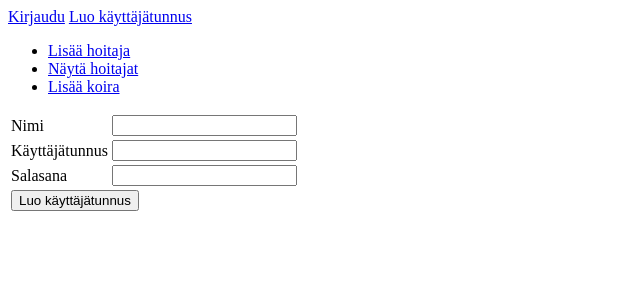
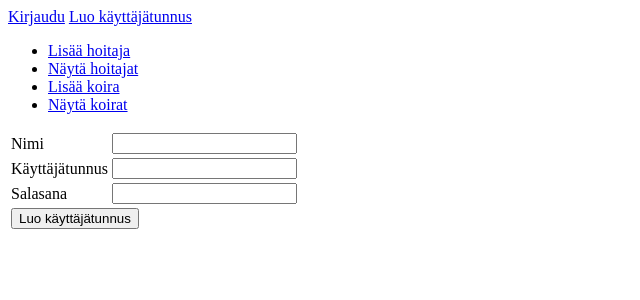
Before and after one commit to hannajan/Koirapaivakirja, a Flask app: page /auth/register in a window 1280 px wide. Shown: the top 300 px of the page, without its empty margins (0-640 px from the left). Run offline with Flask 2, Linux system fonts and the light colour scheme.

Commit message:
Lisätty vielä aloitussivulle linkki koirien listaukseen

```diff
--- a/application/templates/layout.html
+++ b/application/templates/layout.html
@@ -17,6 +17,7 @@
           <li><a href="{{ url_for('handlers_form') }}">Lisää hoitaja</a></li>
           <li><a href="{{ url_for('handlers_index') }}">Näytä hoitajat</a></li>
           <li><a href="{{ url_for('dogs_form') }}">Lisää koira</a></li>
+          <li><a href="{{ url_for('dogs_index') }}">Näytä koirat</a></li>
       </ul>
 
     {% block body %}
```
